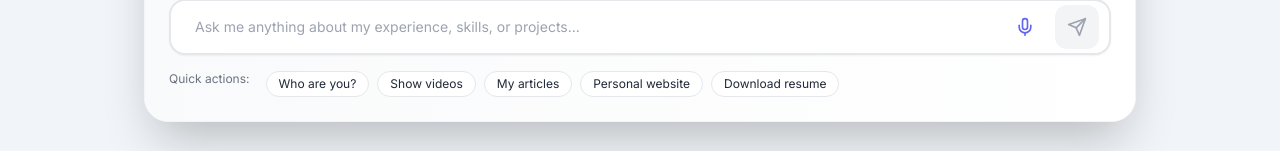
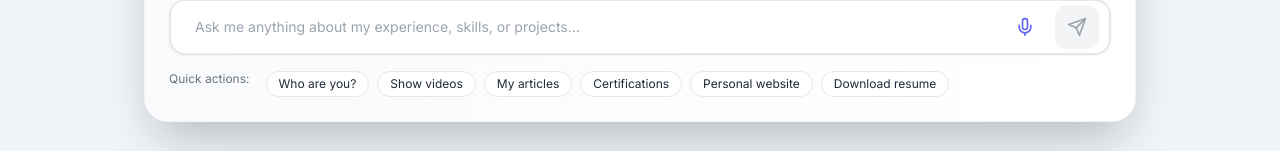
Before and after one commit to saur-bh/resumebot, a React (Create React App) app: page / in a window 1280 px wide. Shown: the part 675-826 px from the top of the page. Built offline with nearby package versions, Linux system fonts and the light colour scheme; no server answers.

Commit message:
Added LinkedIn certifications showcase: Similar to videos and articles with professional display

```diff
--- a/src/components/ChatMessage.js
+++ b/src/components/ChatMessage.js
@@ -257,6 +257,39 @@ const ChatMessage = ({ message, onSuggestionClick }) => {
                   </div>
                 )}
 
+                {/* Display Certifications */}
+                {message.certifications && message.certifications.length > 0 && (
+                  <div className="mt-4">
+                    <div className="grid grid-cols-1 md:grid-cols-2 lg:grid-cols-3 gap-4">
+                      {message.certifications.map((cert) => (
+                        <div key={cert.id} className="border border-gray-200 rounded-xl p-4 bg-gradient-to-r from-white to-gray-50 shadow-sm hover:shadow-md transition-all duration-200">
+                          <div className="flex flex-col items-center text-center">
+                            <div className="w-16 h-16 bg-gradient-to-br from-blue-500 to-blue-600 rounded-lg flex items-center justify-center flex-shrink-0 mb-3">
+                              <svg className="w-8 h-8 text-white" fill="currentColor" viewBox="0 0 24 24">
+                                <path d="M12 2l3.09 6.26L22 9.27l-5 4.87 1.18 6.88L12 17.77l-6.18 3.25L7 14.14 2 9.27l6.91-1.01L12 2z"/>
+                              </svg>
+                            </div>
+                            <h4 className="font-semibold text-deep-brown text-base mb-2 leading-tight">{cert.title}</h4>
+                            <p className="text-gray-600 text-sm mb-2">{cert.description}</p>
+                            <p className="text-blue-600 text-xs mb-3 font-medium">{cert.issuer}</p>
+                            <a
+                              href={cert.url}
+                              target="_blank"
+                              rel="noopener noreferrer"
+                              className="inline-flex items-center space-x-2 px-3 py-2 bg-blue-500 text-white rounded-lg hover:bg-blue-600 transition-colors text-sm font-medium"
+                            >
+                              <svg className="w-4 h-4" fill="currentColor" viewBox="0 0 24 24">
+                                <path d="M20.447 20.452h-3.554v-5.569c0-1.328-.027-3.037-1.852-3.037-1.853 0-2.136 1.445-2.136 2.939v5.667H9.351V9h3.414v1.561h.046c.477-.9 1.637-1.85 3.37-1.85 3.601 0 4.267 2.37 4.267 5.455v6.286zM5.337 7.433c-1.144 0-2.063-.926-2.063-2.065 0-1.138.92-2.063 2.063-2.063 1.14 0 2.064.925 2.064 2.063 0 1.139-.925 2.065-2.064 2.065zm1.782 13.019H3.555V9h3.564v11.452zM22.225 0H1.771C.792 0 0 .774 0 1.729v20.542C0 23.227.792 24 1.771 24h20.451C23.2 24 24 23.227 24 22.271V1.729C24 .774 23.2 0 22.222 0h.003z"/>
+                              </svg>
+                              <span>View on LinkedIn</span>
+                            </a>
+                          </div>
+                        </div>
+                      ))}
+                    </div>
+                  </div>
+                )}
+
                 {/* Display Articles */}
                 {message.articles && message.articles.length > 0 && (
                   <div className="mt-4">
--- a/src/components/HomePage.js
+++ b/src/components/HomePage.js
@@ -56,15 +56,22 @@ const HomePage = () => {
         return [
           "Show me your testing videos",
           "What articles have you written?",
-          "What are your skills?",
-          "How do you approach testing?"
+          "Show me your certifications",
+          "What are your skills?"
+        ];
+      case 'certifications':
+        return [
+          "Show me your testing videos",
+          "What articles have you written?",
+          "Show me your personal website",
+          "What are your skills?"
         ];
       case 'common-question':
         return [
           "Show me your testing videos",
           "What articles have you written?",
-          "Show me your personal website",
-          "Can I download your resume?"
+          "Show me your certifications",
+          "Show me your personal website"
         ];
       default:
         return baseSuggestions;
@@ -152,6 +159,20 @@ const HomePage = () => {
         articles: profileData.mediumPosts,
         source: 'articles',
         suggestions: getDynamicSuggestions('bot', 'articles')
+      };
+    }
+
+    // Handle certification requests
+    if (input.includes('certification') || input.includes('certificate') || input.includes('cert') ||
+        input.includes('show me your certifications') || input.includes('linkedin certifications')) {
+      return {
+        id: Date.now(),
+        type: 'bot',
+        content: "🏆 **Here are my professional certifications!**",
+        timestamp: new Date(),
+        certifications: profileData.certifications,
+        source: 'certifications',
+        suggestions: getDynamicSuggestions('bot', 'certifications')
       };
     }
 
@@ -396,7 +417,7 @@ const HomePage = () => {
             {/* Quick Actions */}
             <div className="mt-4 flex flex-wrap gap-2">
               <span className="text-xs text-gray-500 mr-2">Quick actions:</span>
-              {['Who are you?', 'Show videos', 'My articles', 'Personal website', 'Download resume'].map((action, index) => (
+              {['Who are you?', 'Show videos', 'My articles', 'Certifications', 'Personal website', 'Download resume'].map((action, index) => (
                 <motion.button
                   key={index}
                   onClick={() => {
--- a/src/data/demoProfile.js
+++ b/src/data/demoProfile.js
@@ -148,6 +148,17 @@ export const demoProfile = {
     }
   ],
 
+  certifications: [
+    {
+      id: 1,
+      title: "LinkedIn Certifications",
+      url: "https://www.linkedin.com/in/s-a-u-r-a-b-h/details/certifications/",
+      description: "View all my professional certifications and achievements",
+      issuer: "LinkedIn",
+      type: "Professional Certifications"
+    }
+  ],
+
   commonQuestions: [
     {
       question: "Who are you?",
@@ -186,6 +197,10 @@ export const demoProfile = {
       response: "🌐 **Check out my personal website!**\n\n**What makes it special:**\n• Built with **pure HTML, CSS, and JavaScript** - no frameworks!\n• **No AI, no complex libraries** - just fundamental web technologies\n• **Clean, readable code** that's perfect for learning\n• **Responsive design** that works on all devices\n• **Web fundamentals showcase** - see how the web actually works\n\n**Perfect for:**\n• Understanding web development basics\n• Learning HTML/CSS/JavaScript fundamentals\n• Seeing clean, simple code in action\n• Understanding responsive design principles\n\n🔗 **Visit**: https://saur-bh.github.io/me/\n\nIt's a great example of how beautiful websites can be built with just the basics! 💻✨"
     },
     {
+      question: "Show me your certifications",
+      response: "🏆 **Here are my professional certifications!**\n\n**LinkedIn Certifications:**\n• View all my professional certifications and achievements\n• Continuous learning and skill development\n• Industry-recognized credentials\n• Professional growth and expertise validation\n\n🔗 **View Certifications**: https://www.linkedin.com/in/s-a-u-r-a-b-h/details/certifications/\n\nThese certifications demonstrate my commitment to continuous learning and professional development in the QA and testing field! 🎓"
+    },
+    {
       question: "Can I download your resume?",
       response: "Absolutely! 📄 You can download my resume by clicking the purple 'Resume' button in the header above. It's a comprehensive PDF with all my experience, skills, and projects."
     },
```
